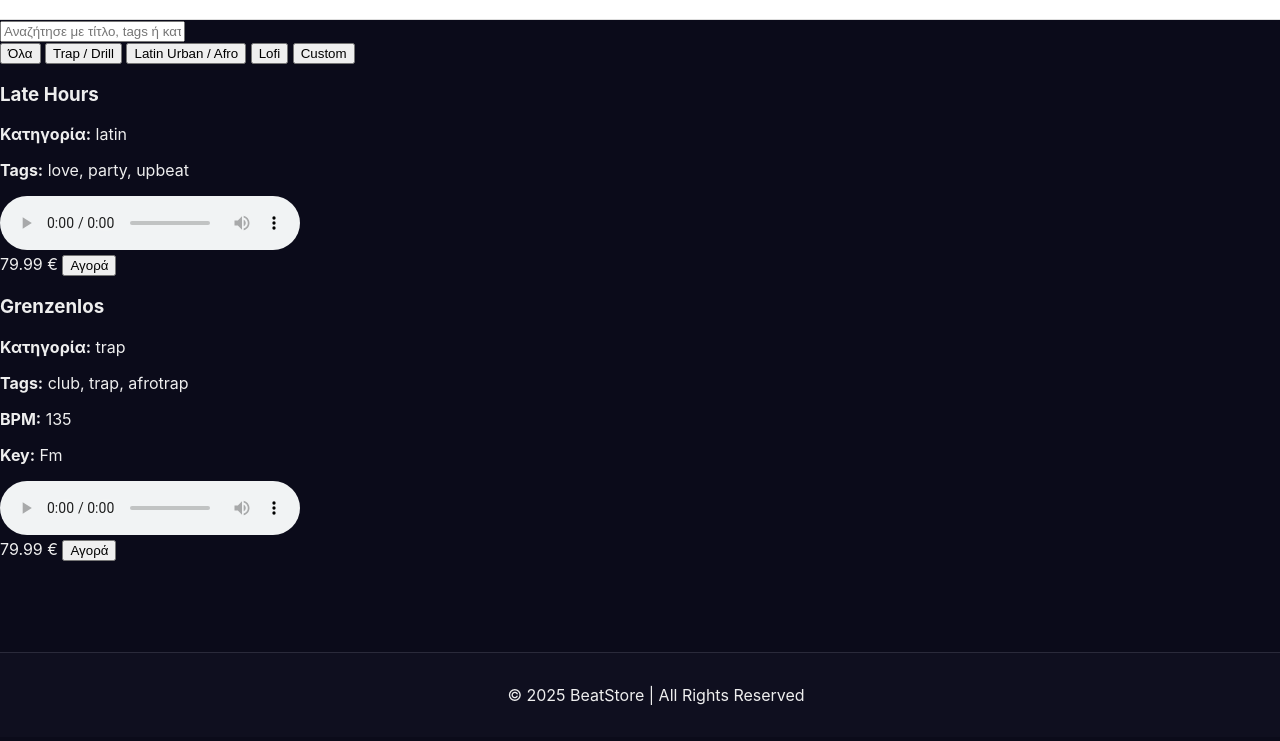
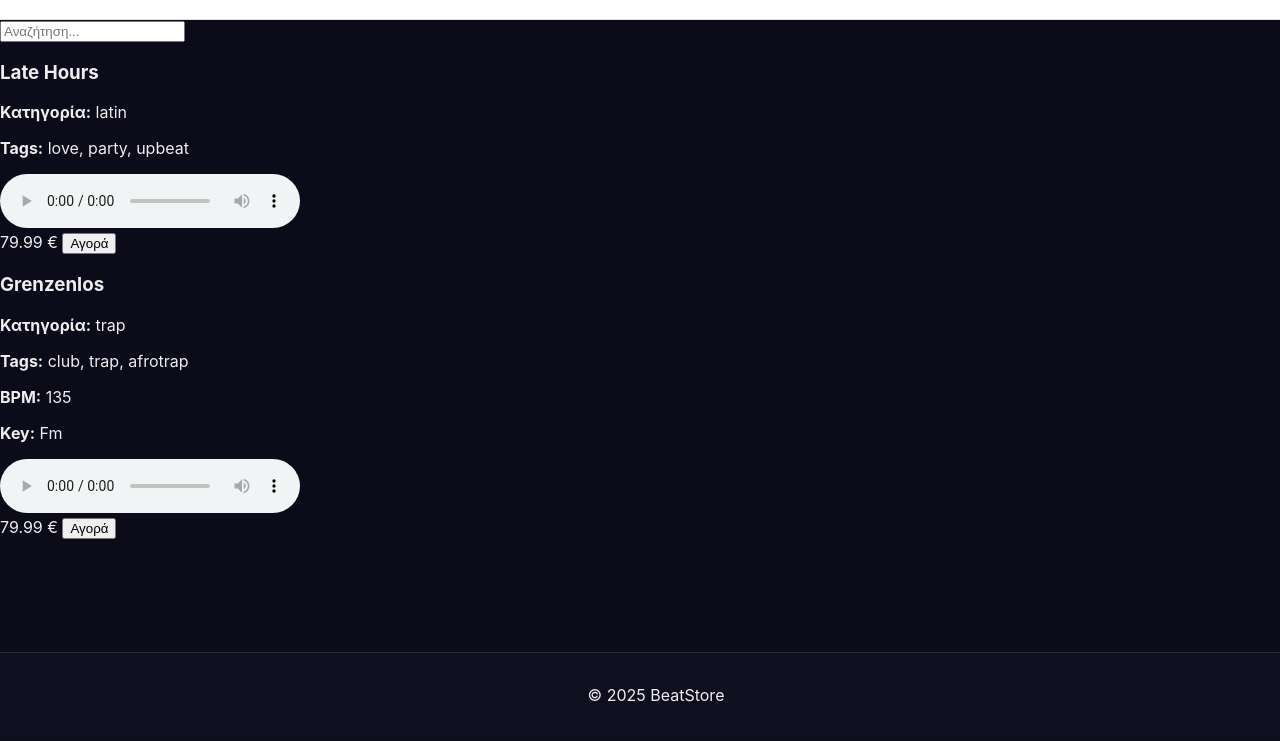
Before and after one commit to Visionsoundhub/beatsvybez, a plain HTML site: page index.html in a window 1280 px wide. Shown: the part 63-804 px from the top of the page. Drawn offline with Linux system fonts and the light colour scheme.

Commit message:
Update index.html

```diff
--- a/index.html
+++ b/index.html
@@ -5,37 +5,31 @@
   <meta name="viewport" content="width=device-width, initial-scale=1.0" />
   <title>Beat Store</title>
   <link rel="stylesheet" href="styles.css" />
+  <!-- ΑΥΤΟ ΕΙΝΑΙ ΑΠΑΡΑΙΤΗΤΟ ΓΙΑ ΤΟ ADMIN PANEL -->
+  <script src="https://identity.netlify.com/v1/netlify-identity-widget.js"></script>
 </head>
 <body>
+  <!-- Εδώ βάζουμε το περιεχόμενο από το παλιό σου index.html -->
+  <!-- Υποθέτω ότι είχες κάτι τέτοιο, προσάρμοσέ το αν χρειάζεται -->
   <header class="site-header">
-    <h1 class="logo">Beat Store</h1>
+    <h1>Beat Store</h1>
   </header>
 
-  <!-- 🔍 Αναζήτηση -->
-  <section class="search-bar">
-    <input
-      type="text"
-      id="searchInput"
-      placeholder="Αναζήτησε με τίτλο, tags ή κατηγορία..."
-    />
+  <section class="search-and-filters">
+    <input type="text" id="searchInput" placeholder="Αναζήτηση..." />
+    <div class="vibe-buttons-container">
+      <!-- Εδώ μπορείς να βάλεις τα κουμπιά για τα vibes/φίλτρα -->
+    </div>
   </section>
 
-  <!-- 🎶 Vibes / φίλτρα -->
-  <section class="filters">
-    <button class="vibe-button" data-vibe="all">Όλα</button>
-    <button class="vibe-button" data-vibe="trap">Trap / Drill</button>
-    <button class="vibe-button" data-vibe="latin">Latin Urban / Afro</button>
-    <button class="vibe-button" data-vibe="lofi">Lofi</button>
-    <button class="vibe-button" data-vibe="custom">Custom</button>
-  </section>
-
-  <!-- 📀 Beats -->
   <main>
-    <div id="beatsContainer" class="beats-container"></div>
+    <div id="beatsContainer">
+      <!-- Εδώ θα μπουν τα beats από το scripts.js -->
+    </div>
   </main>
 
   <footer class="site-footer">
-    <p>© 2025 BeatStore | All Rights Reserved</p>
+    <p>© 2025 BeatStore</p>
   </footer>
 
   <script src="scripts.js"></script>
```
